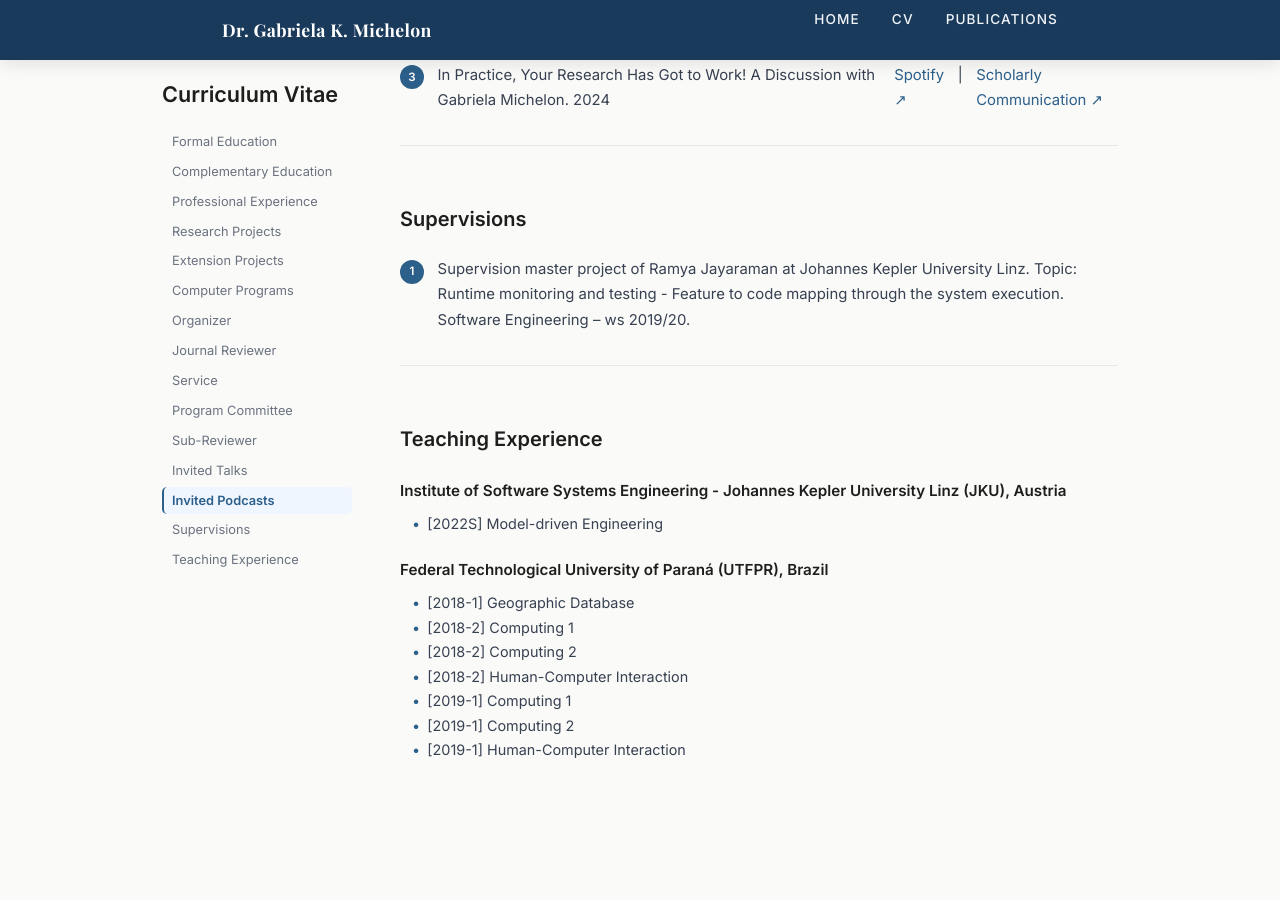
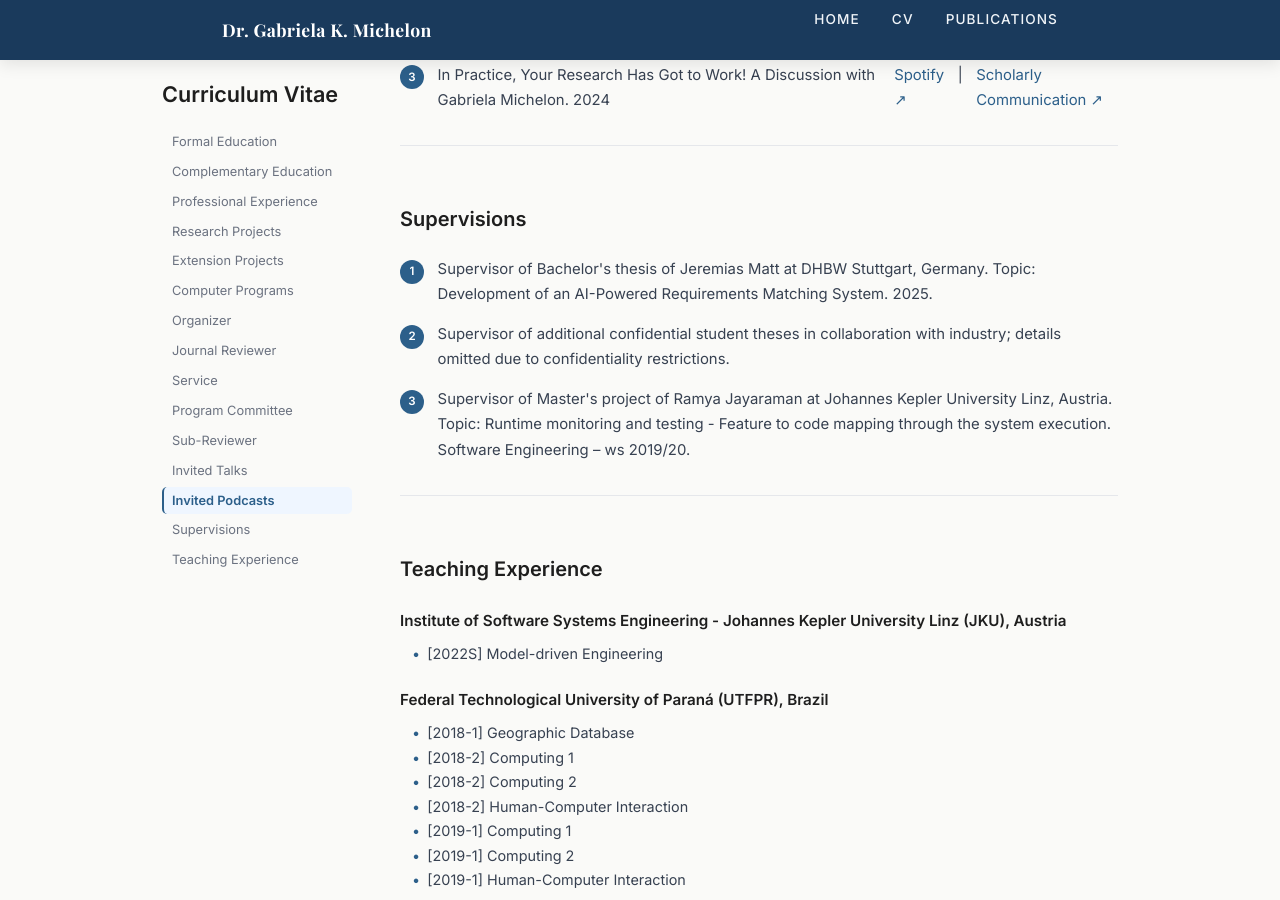
Before and after one commit to GabrielaMichelon/gabrielamichelon.github.io, a Jekyll site: the page built from cv/index.html, in a window 1280 px wide and 900 px high, scrolled down 7200 px. Built offline with Jekyll 4.4.1, drawn with Linux system fonts in a browser that asks for light colours.

Commit message:
add supervision

```diff
--- a/cv/index.html
+++ b/cv/index.html
@@ -237,7 +237,9 @@ title: CV of Gabriela Karoline Michelon
     <section id="supervisions" class="cv-section">
       <h2 class="cv-section-title">Supervisions</h2>
       <ol class="cv-numbered">
-        <li>Supervision master project of Ramya Jayaraman at Johannes Kepler University Linz. Topic: Runtime monitoring and testing - Feature to code mapping through the system execution. Software Engineering – ws 2019/20.</li>
+        <li>Supervisor of Bachelor's thesis of Jeremias Matt at DHBW Stuttgart, Germany. Topic: Development of an AI-Powered Requirements Matching System. 2025.</li>
+        <li>Supervisor of additional confidential student theses in collaboration with industry; details omitted due to confidentiality restrictions.</li>
+        <li>Supervisor of Master's project of Ramya Jayaraman at Johannes Kepler University Linz, Austria. Topic: Runtime monitoring and testing - Feature to code mapping through the system execution. Software Engineering – ws 2019/20.</li>
       </ol>
     </section>
 
```
